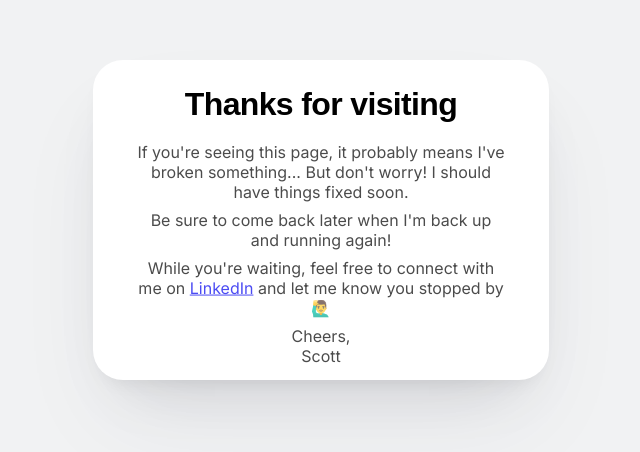
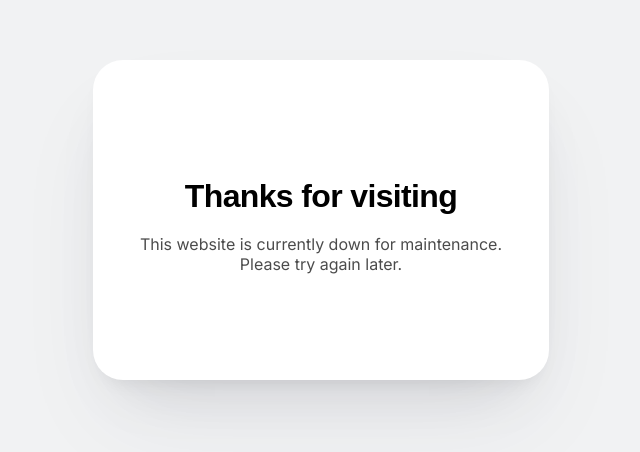
Before and after one commit to scottmckendry/BlogMaintenancePage, a plain HTML site: page index.html in a window 1280 px wide. Shown: the part 180-632 px from the top of the page, without its empty margins (319-959 px from the left). Drawn offline with Linux system fonts and the light colour scheme.

Commit message:
Initial commit for generic sites

```diff
--- a/index.html
+++ b/index.html
@@ -15,11 +15,7 @@
     <div class="messageContainer">
         <div class="messageContent">
             <h1>Thanks for visiting</h1>
-            <p>If you're seeing this page, it probably means I've broken something... But don't worry! I should have things fixed soon.</p>
-            <p>Be sure to come back later when I'm back up and running again!</p>
-            <p>While you're waiting, feel free to connect with me on <a
-                    href="https://www.linkedin.com/in/scott-mckendry/">LinkedIn</a> and let me know you stopped by 🙋‍♂️
-            <p>Cheers,<br>Scott</p>
+            <p>This website is currently down for maintenance. Please try again later.</p>
         </div>
     </div>
 </body>
```
Also changed, not shown: icon.png, 2 other files.
